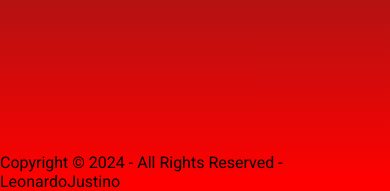
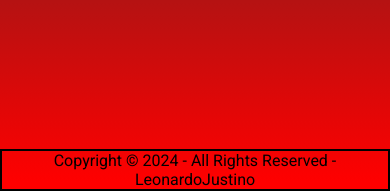
Before and after one commit to LeonardoJustino/my-links, a plain HTML site: page index.html in a window 390 px wide. Shown: the part 653-844 px from the top of the page. Drawn offline with nearby package versions, Linux system fonts and the light colour scheme.

Commit message:
arrumandoFooter

```diff
--- a/style.css
+++ b/style.css
@@ -100,3 +100,18 @@ footer{
    width: 100%;
    justify-content: center;
 }
+/*RESPONSIVIDADE*/
+@media(max-width: 450px){
+    footer{
+        font-family: "Roboto", sans-serif;
+        font-weight: 400;
+        display: flex;
+        margin: 0px auto;
+        bottom: 0;
+        position: fixed;
+        flex-wrap: wrap;
+         text-align: center;
+        border: 2px solid black;
+        justify-content: center;
+     }
+}
```
